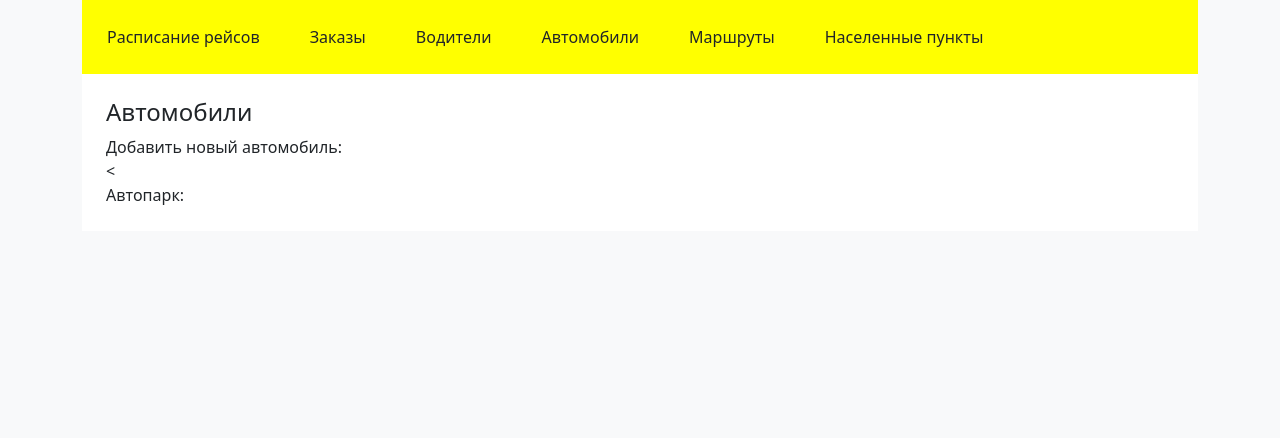
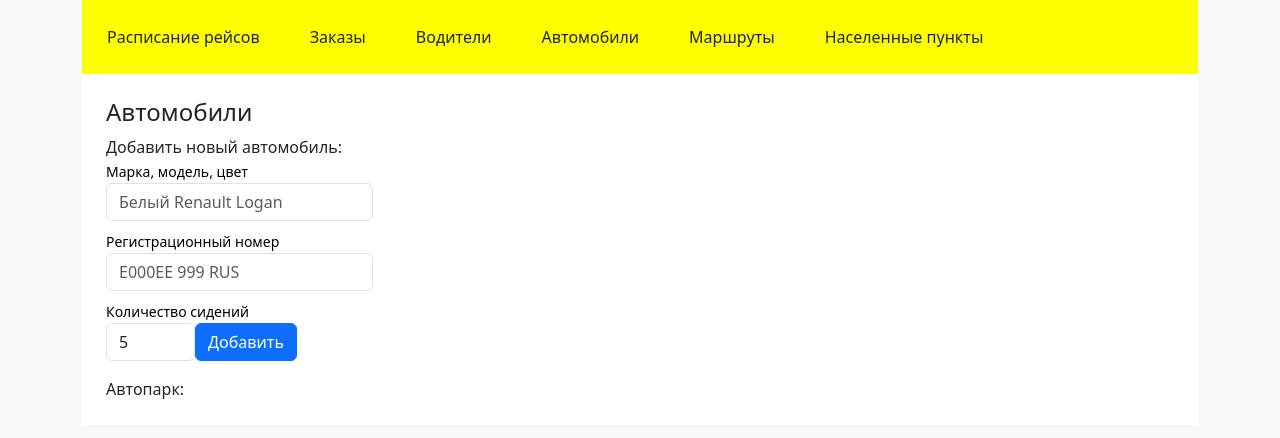
Before and after one commit to donRipat/Diplom, a Django app: page /cars in a window 1280 px wide. Shown: the top 438 px of the page. Run offline with Django 4.2, Linux system fonts and the light colour scheme; data that the repository does not hold is empty; some libraries are stand-ins or nearby versions.

Commit message:
small additions

```diff
--- a/taxapp/main/models.py
+++ b/taxapp/main/models.py
@@ -100,7 +100,7 @@ class Driver(models.Model):
         return self.name
 
     class Meta:
-        verbose_name_plural = 'Сотрудники'
+        verbose_name_plural = 'Водители'
 
 
 class Car(models.Model):
--- a/taxapp/main/static/main/styles.css
+++ b/taxapp/main/static/main/styles.css
@@ -1,4 +1,3 @@
-
 header {
     background-color: yellow;
 }
@@ -7,7 +6,6 @@ main {
     background-color: white;
 }
 
-
 .gavno {
     text-decoration: none;
     padding-left: 2em;
--- a/taxapp/main/templates/main/cars.html
+++ b/taxapp/main/templates/main/cars.html
@@ -4,7 +4,29 @@
 <div>
 
     <div>Добавить новый автомобиль:</div>
-    <
+    <div class="form-group">
+        <div class="flex-column col-md-3">
+            <small id="modelHelp" class="form-text text-black">Марка, модель, цвет</small>
+            <input type="email" class="form-control mb-2" id="model" aria-describedby="emailHelp"
+                   placeholder="Белый Renault Logan">
+
+            <small id="plateHelp" class="form-text text-black">Регистрационный номер</small>
+            <input type="email" class="form-control mb-2" id="plate" aria-describedby="emailHelp"
+                   placeholder="E000EE 999 RUS">
+        </div>
+        <small id="sitsHelp" class="form-text text-black">Количество сидений</small>
+        <div class="d-flex">
+            <div class="col-md-1 mb-3">
+                <input type="number" name="sits" value="5" class="form-control" min="2" max="9"
+                       required="" id="id_sits">
+            </div>
+            <div class="">
+                <button type="button" class="btn btn-primary justify-content-end">Добавить</button>
+            </div>
+        </div>
+        <div class="d-flex">
+        </div>
+    </div>
 
     <div>Автопарк:</div>
     {% for car in cars %}
```
